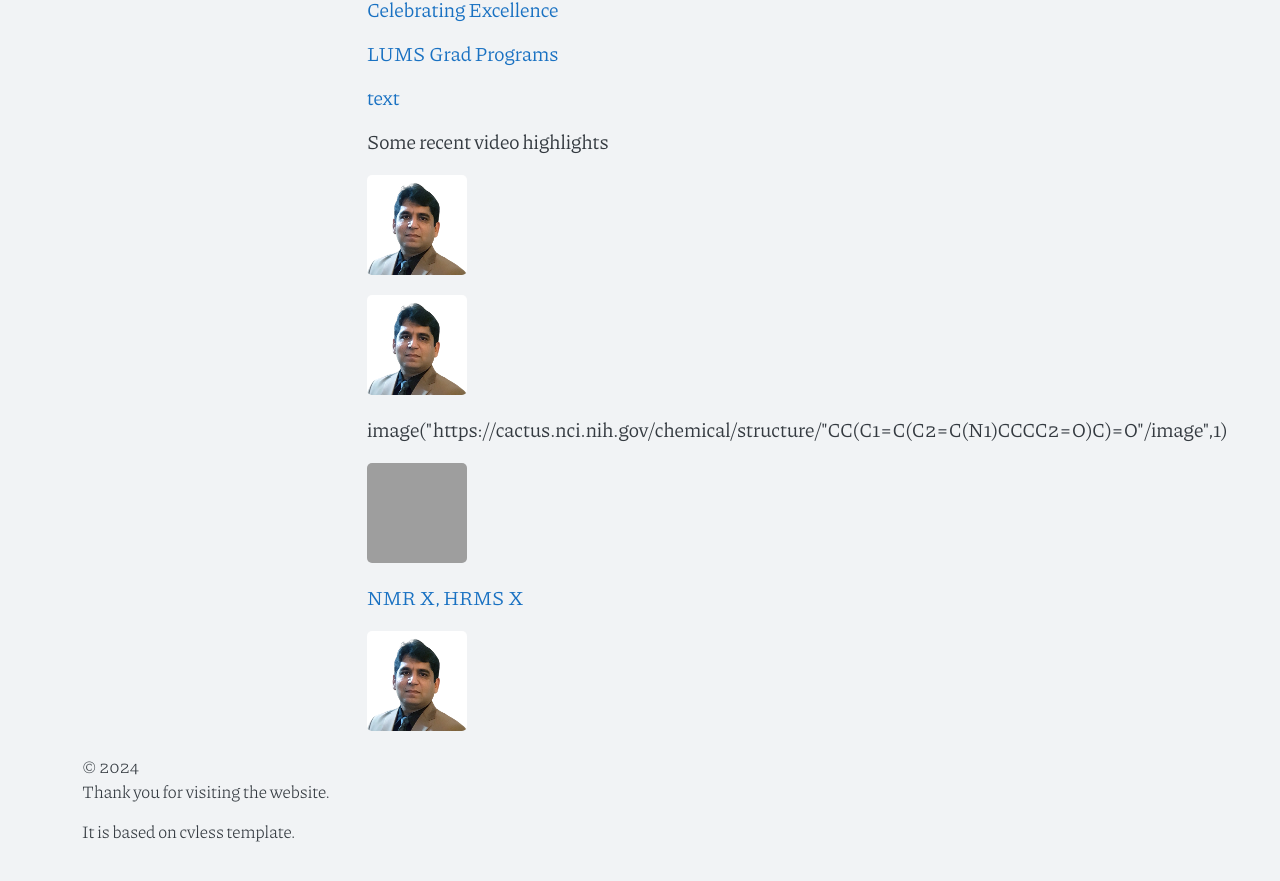
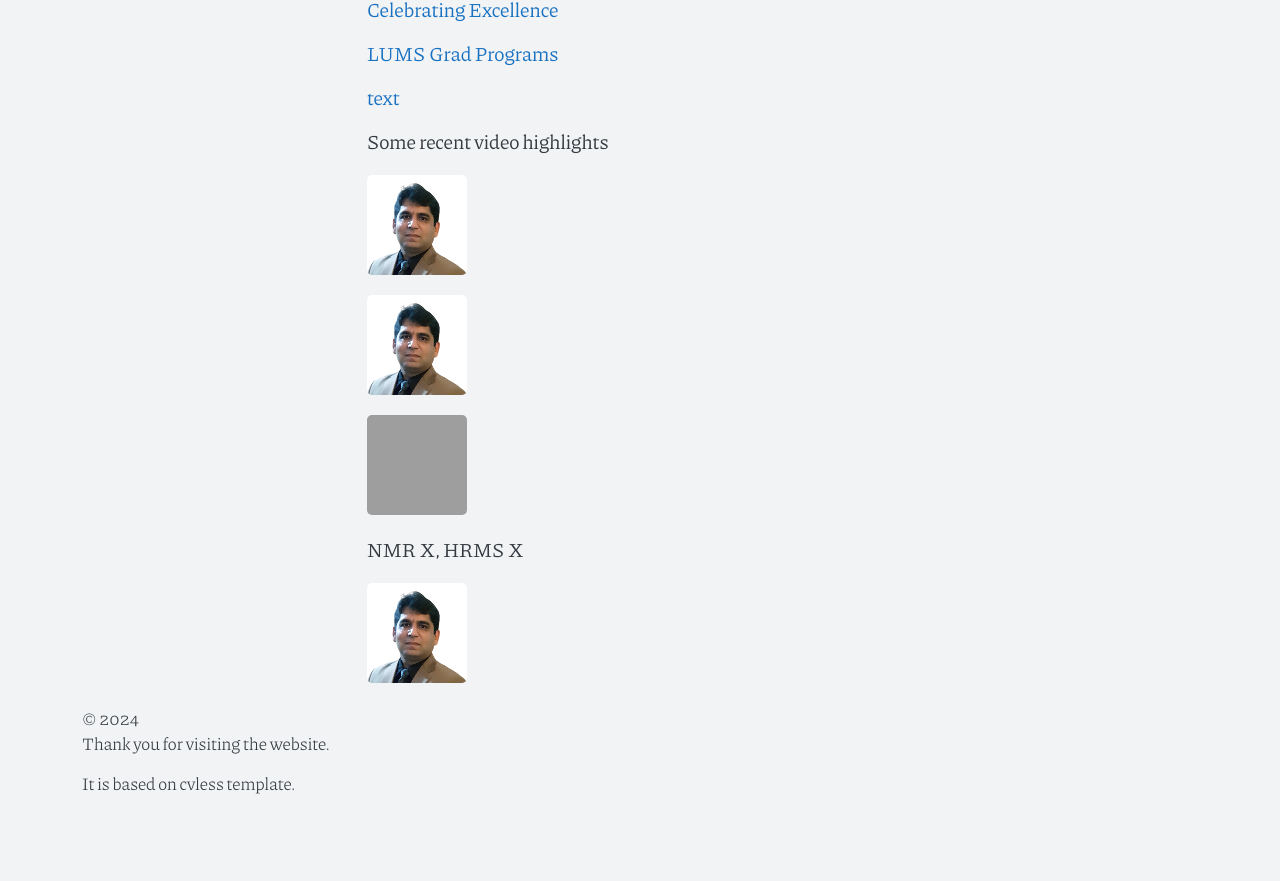
Before and after one commit to rahmanszsaleem/rahmanszsaleem.github.io, a Jekyll site: the page index.html, which Jekyll copies as it is, in a window 1280 px wide and 900 px high, scrolled down 1154 px. Shown: the top 881 px of the window. Built offline with Jekyll 4.4.1, drawn with Linux system fonts in a browser that asks for light colours; after the commit the page ends 2006 px from its top, so only the background shows below that.

Commit message:
Update index.html

```diff
--- a/index.html
+++ b/index.html
@@ -114,11 +114,10 @@
 <img src="assets/files/photo.png"  width="100" height="100">
 </a></p>
 
-image("https://cactus.nci.nih.gov/chemical/structure/"CC(C1=C(C2=C(N1)CCCC2=O)C)=O"/image",1)
 
     <p> <a href="https://orgchem.lums.edu.pk/index.php/research/">
-<img src="image("https://cactus.nci.nih.gov/chemical/structure/"CC(C1=C(C2=C(N1)CCCC2=O)C)=O"/image",1)"  width="100" height="100"> NMR X, HRMS X
-</a>
+<img src="image("https://cactus.nci.nih.gov/chemical/structure/"CC(C1=C(C2=C(N1)CCCC2=O)C)=O"/image",1)"  width="100" height="100">
+</a> NMR X, HRMS X
 <a href="https://orgchem.lums.edu.pk/index.php/research/">
 <img src="assets/files/photo.png"  width="100" height="100">
 </a></p>
```
